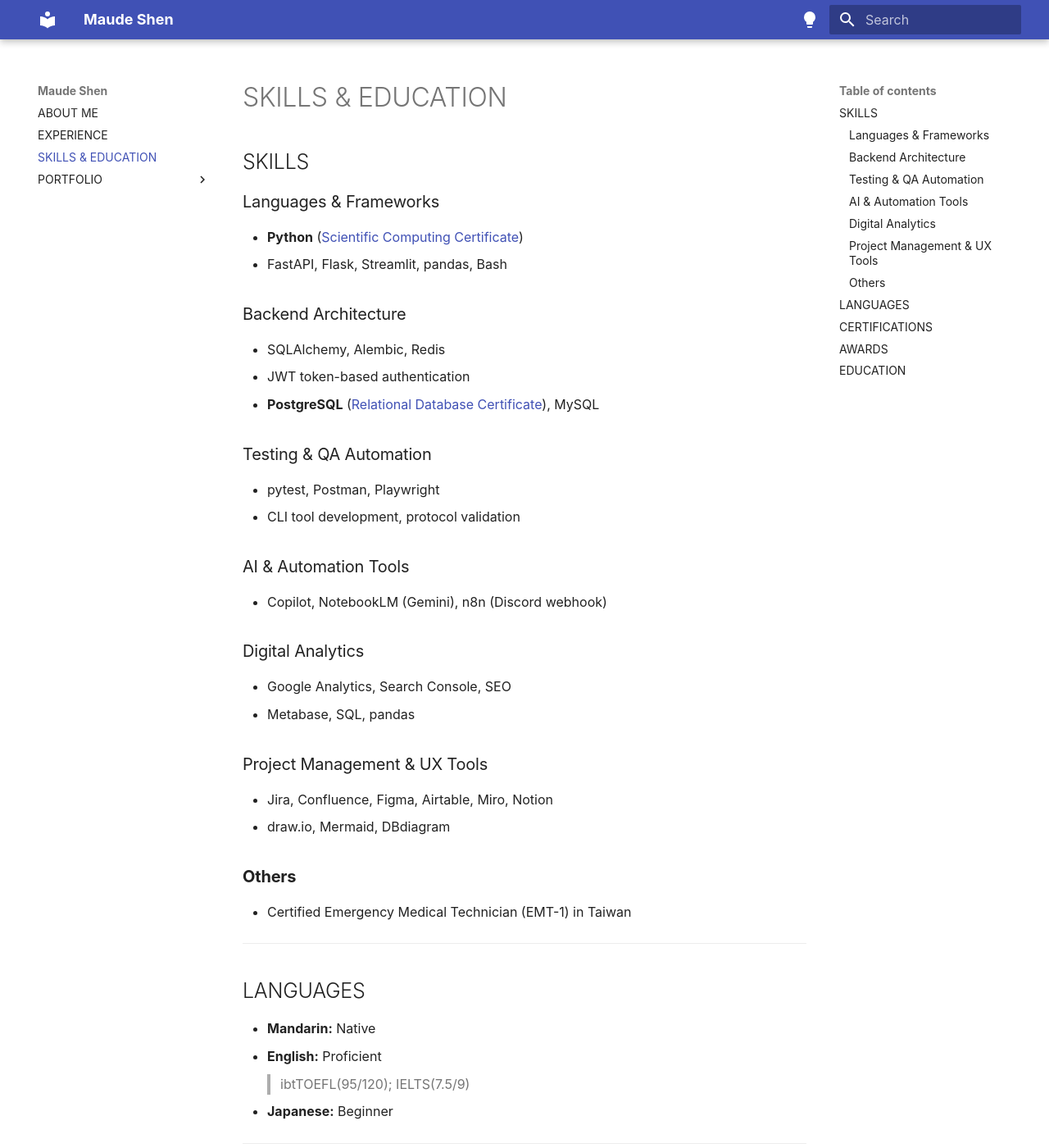
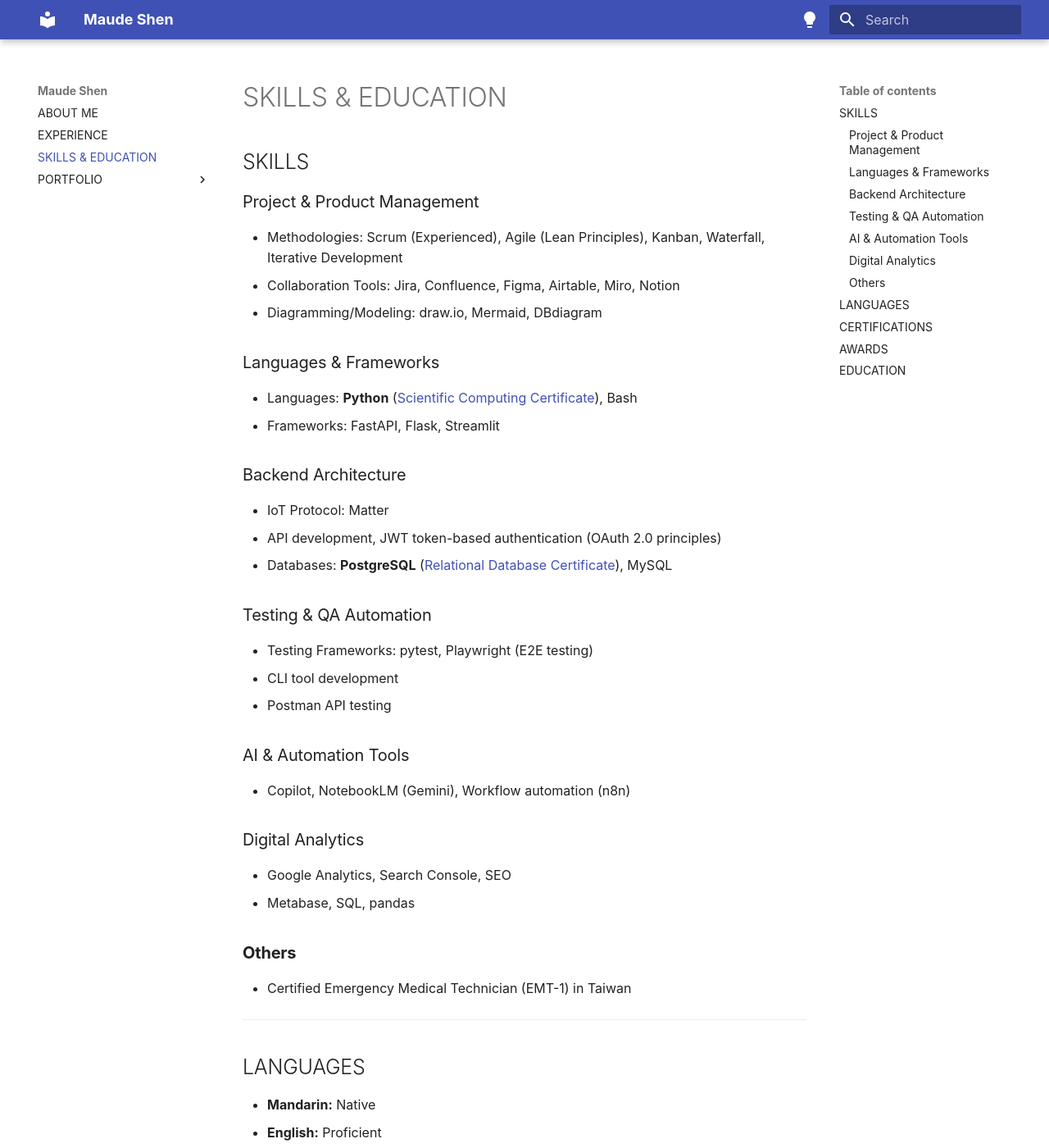
Before and after one commit to maudes/cv, an MkDocs documentation site: the page built from docs/education_skills.md, in a window 1280 px wide and 1400 px high. Shown: the whole window at 82% size. Built offline with MkDocs 1.6.1 and Material for MkDocs 9.7.7, drawn with Linux system fonts in a browser that asks for light colours; some web fonts are replaced.

Commit message:
Update skills section with new competencies
Added project and product management skills, updated languages and frameworks, and refined backend architecture and testing sections.

```diff
--- a/docs/education_skills.md
+++ b/docs/education_skills.md
@@ -1,29 +1,31 @@
 
 
 ## SKILLS
+### Project & Product Management
+- Methodologies: Scrum (Experienced), Agile (Lean Principles), Kanban, Waterfall, Iterative Development
+- Collaboration Tools: Jira, Confluence, Figma, Airtable, Miro, Notion
+- Diagramming/Modeling: draw.io, Mermaid, DBdiagram
+
 ### Languages & Frameworks
-- **Python** ([Scientific Computing Certificate](https://www.freecodecamp.org/certification/maudes/scientific-computing-with-python-v7))
-- FastAPI, Flask, Streamlit, pandas, Bash
+- Languages: **Python** ([Scientific Computing Certificate](https://www.freecodecamp.org/certification/maudes/scientific-computing-with-python-v7)), Bash
+- Frameworks: FastAPI, Flask, Streamlit
 
 ### Backend Architecture
-- SQLAlchemy, Alembic, Redis
-- JWT token-based authentication
-- **PostgreSQL** ([Relational Database Certificate](https://www.freecodecamp.org/certification/maudes/relational-database-v8)), MySQL
+- IoT Protocol: Matter
+- API development, JWT token-based authentication (OAuth 2.0 principles)
+- Databases: **PostgreSQL** ([Relational Database Certificate](https://www.freecodecamp.org/certification/maudes/relational-database-v8)), MySQL
 
 ### Testing & QA Automation
-- pytest, Postman, Playwright
-- CLI tool development, protocol validation
+- Testing Frameworks: pytest, Playwright (E2E testing)
+- CLI tool development
+- Postman API testing
 
 ### AI & Automation Tools
-- Copilot, NotebookLM (Gemini), n8n (Discord webhook)
+- Copilot, NotebookLM (Gemini), Workflow automation (n8n)
 
 ### Digital Analytics
 - Google Analytics, Search Console, SEO
 - Metabase, SQL, pandas
-
-### Project Management & UX Tools
-- Jira, Confluence, Figma, Airtable, Miro, Notion
-- draw.io, Mermaid, DBdiagram
 
 ###**Others**
 
```
